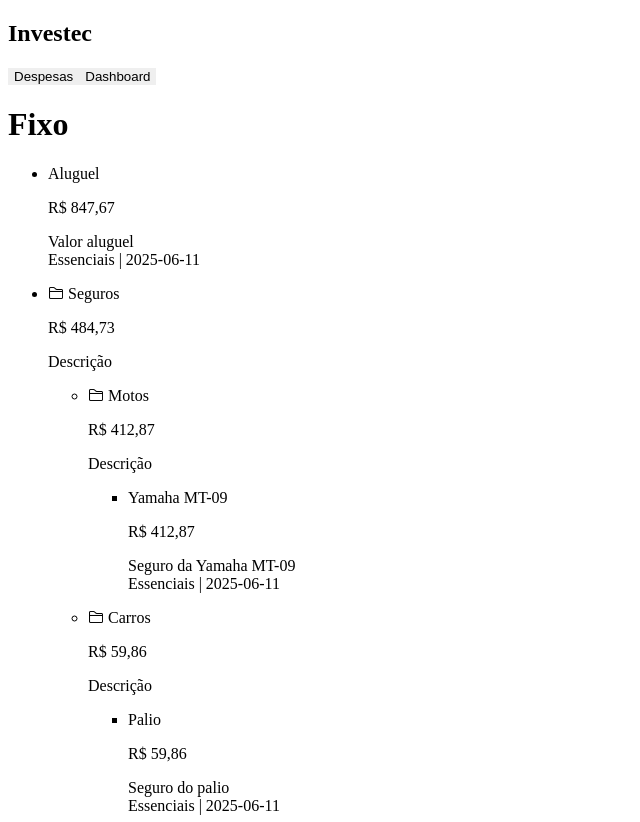
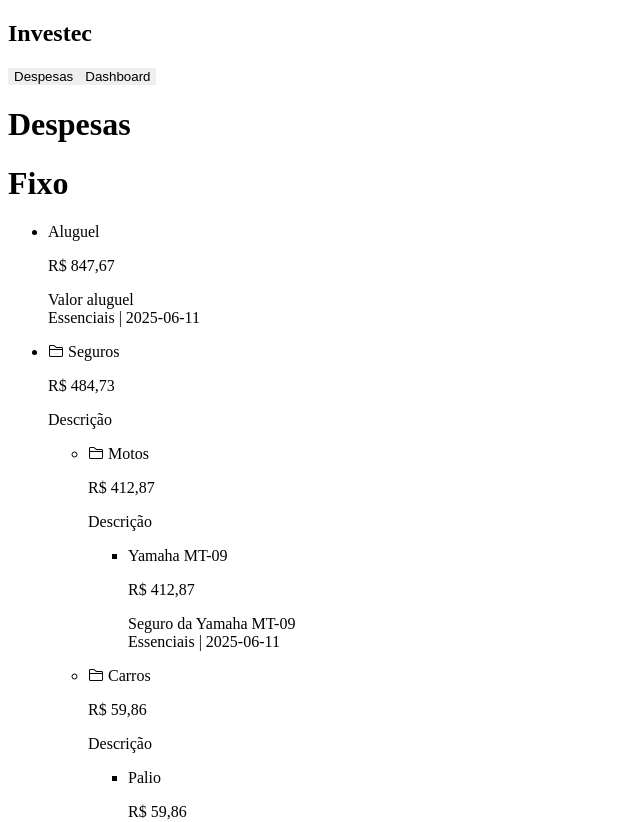
Before and after one commit to D4fto/ControleDeGastosDW2, a React (Vite) app: page / in a window 1280 px wide. Shown: the top 822 px of the page, without its empty margins (0-640 px from the left). Built offline with nearby package versions, Linux system fonts and the light colour scheme; no server answers.

Commit message:
Update ExpansesList.jsx

```diff
--- a/src/ExpansesList.jsx
+++ b/src/ExpansesList.jsx
@@ -56,6 +56,7 @@ export default function ExpansesList({data}){
     console.log(data)
     return(
         <div className="ListaDespesas">
+            <h1>Despesas</h1>
             <h1>Fixo</h1>
             <ul>
                 {
```
